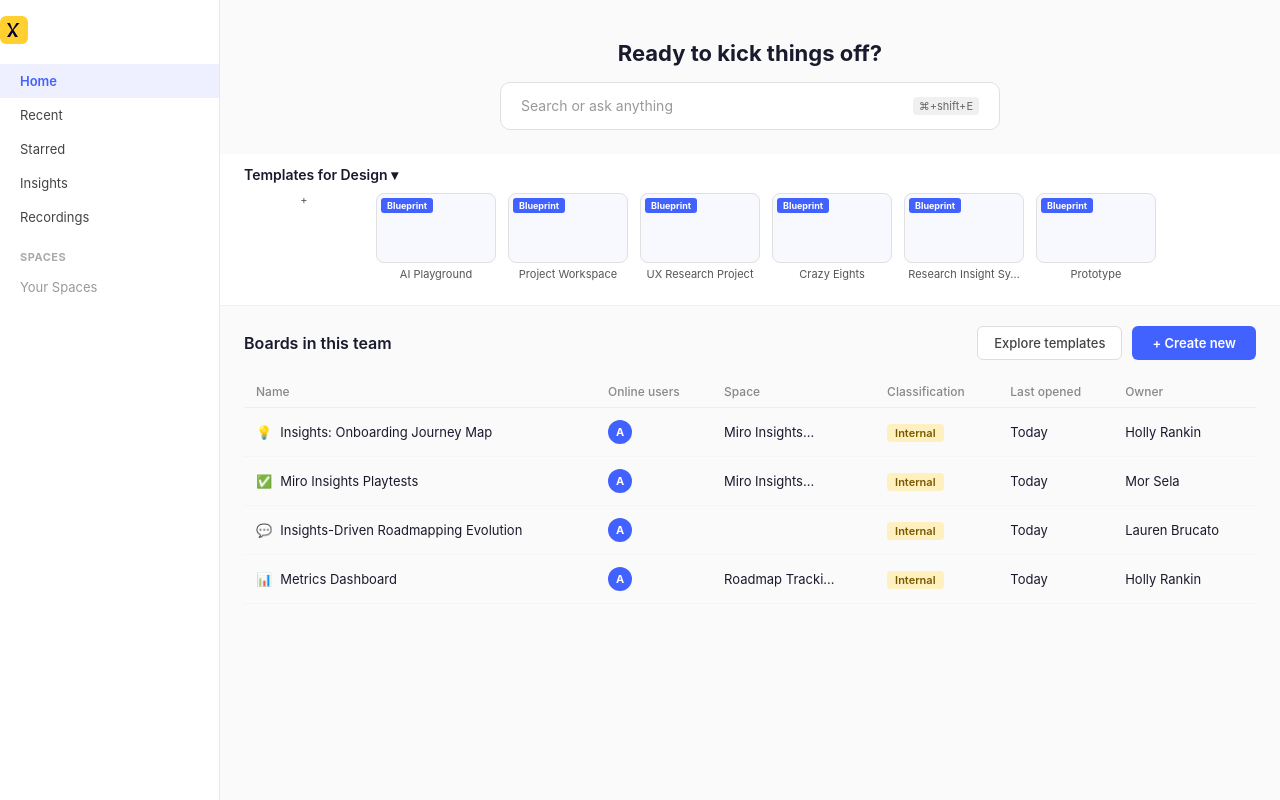
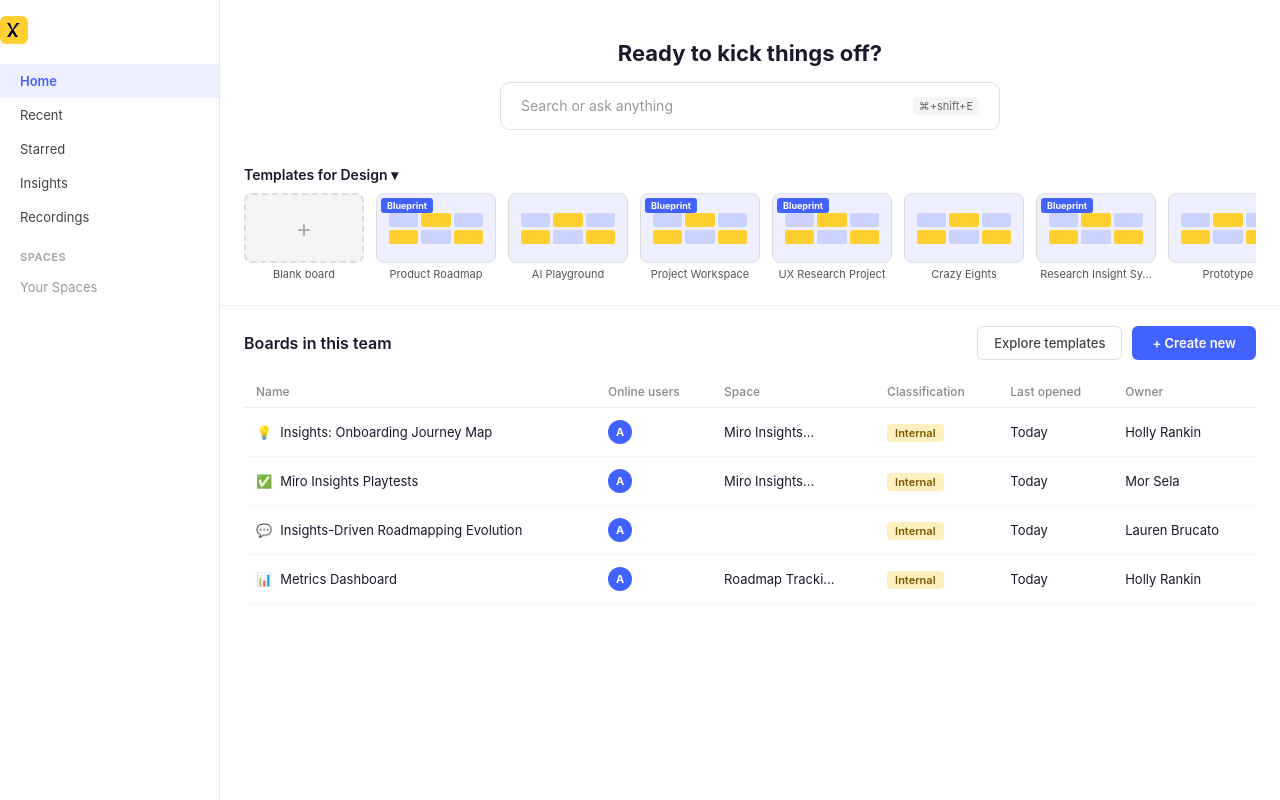
Before and after one commit to laurenbr-a11y/enriched-tables, a React (Vite) app: page / in a window 1280 px wide. Built offline with nearby package versions, Linux system fonts and the light colour scheme.

Commit message:
White backgrounds everywhere; Product Roadmap blueprint tile on home

```diff
--- a/src/App.css
+++ b/src/App.css
@@ -23,7 +23,7 @@
 .btn-share { background: #4262FF; color: #fff; padding: 6px 16px; border-radius: 6px; font-weight: 600; font-size: 13px; }
 
 /* ── Board screen ─────────────────────────────────────────── */
-.board-screen { height: 100vh; display: flex; flex-direction: column; background: #f5f5f5; }
+.board-screen { height: 100vh; display: flex; flex-direction: column; background: #fff; }
 .board-body { display: flex; flex: 1; overflow: hidden; }
 .board-content { flex: 1; display: flex; flex-direction: column; overflow: hidden; position: relative; }
 
@@ -40,12 +40,12 @@
 /* ── Toolbar ──────────────────────────────────────────────── */
 .board-toolbar { height: 44px; background: #fff; border-bottom: 1px solid #e8e8e8; display: flex; align-items: center; gap: 4px; padding: 0 12px; }
 .toolbar-icon { width: 32px; height: 32px; display: flex; align-items: center; justify-content: center; border-radius: 6px; cursor: pointer; font-size: 15px; color: #555; position: relative; }
-.toolbar-icon:hover { background: #f0f0f0; }
+.toolbar-icon:hover { background: #f5f5f5; }
 
 /* ── Import dropdown ──────────────────────────────────────── */
 .import-dropdown { position: absolute; top: 34px; left: 0; z-index: 100; background: #fff; border: 1px solid #e0e0e0; border-radius: 8px; box-shadow: 0 4px 16px rgba(0,0,0,.12); min-width: 160px; overflow: hidden; }
 .import-option { padding: 10px 14px; display: flex; align-items: center; gap: 10px; cursor: pointer; font-size: 13px; }
-.import-option:hover { background: #f5f5f5; }
+.import-option:hover { background: #fff; }
 .import-dot { width: 14px; height: 14px; border-radius: 3px; flex-shrink: 0; }
 
 /* ── Backlog table ─────────────────────────────────────────── */
@@ -53,7 +53,7 @@
 .backlog-table { width: 100%; border-collapse: collapse; background: #fff; font-size: 13px; }
 .backlog-table th { padding: 10px 14px; text-align: left; border-bottom: 2px solid #e8e8e8; color: #666; font-weight: 500; font-size: 12px; white-space: nowrap; position: sticky; top: 0; background: #fff; z-index: 1; }
 .backlog-table td { padding: 10px 14px; border-bottom: 1px solid #f0f0f0; vertical-align: middle; }
-.backlog-table tr:hover td { background: #fafafa; }
+.backlog-table tr:hover td { background: #fff; }
 .row-num { color: #bbb; font-size: 12px; width: 40px; text-align: center; }
 
 /* Enriched table */
@@ -62,7 +62,7 @@
 .backlog-table.enriched th.enriched-col { background: #f0f2ff !important; color: #4262FF; }
 .enriched-col-indicator { display: inline-block; width: 6px; height: 6px; background: #4262FF; border-radius: 50%; margin-right: 4px; }
 .add-col { width: 40px; text-align: center; color: #bbb; cursor: pointer; }
-.status-tag { background: #f0f0f0; color: #555; padding: 2px 8px; border-radius: 4px; font-size: 11px; }
+.status-tag { background: #f5f5f5; color: #555; padding: 2px 8px; border-radius: 4px; font-size: 11px; }
 .priority-badge { padding: 2px 8px; border-radius: 4px; font-size: 11px; font-weight: 600; }
 .p-high { background: #FFE8E8; color: #C00; }
 .p-medium { background: #FFF0D0; color: #A05000; }
@@ -90,7 +90,7 @@
 .templates-layout { display: flex; flex: 1; overflow: hidden; }
 .templates-sidebar { width: 200px; border-right: 1px solid #eee; padding: 12px 0; overflow-y: auto; flex-shrink: 0; }
 .tcat { padding: 8px 16px; font-size: 13px; color: #444; cursor: pointer; }
-.tcat:hover { background: #f5f5f5; }
+.tcat:hover { background: #fff; }
 .tcat.active { color: #4262FF; font-weight: 600; background: #EEF0FF; }
 .tcat-section { padding: 12px 16px 4px; font-size: 11px; font-weight: 700; color: #888; text-transform: uppercase; letter-spacing: 0.5px; }
 .templates-content { flex: 1; padding: 16px 24px; overflow-y: auto; }
@@ -123,11 +123,11 @@
 .blueprint-section-label { font-size: 11px; font-weight: 600; color: #888; text-transform: uppercase; padding: 6px 0 4px; }
 .blueprint-board { padding: 8px 10px; display: flex; align-items: center; gap: 8px; font-size: 13px; color: #444; border-radius: 6px; cursor: pointer; }
 .blueprint-board.active { background: #EEF0FF; color: #4262FF; font-weight: 600; }
-.blueprint-board:hover { background: #f5f5f5; }
+.blueprint-board:hover { background: #fff; }
 .btn-use-blueprint { width: 100%; background: #4262FF; color: #fff; padding: 12px; border-radius: 8px; font-size: 14px; font-weight: 600; cursor: pointer; }
 .btn-use-blueprint:hover { background: #3050e0; }
 .blueprint-right { width: 320px; flex-shrink: 0; }
-.blueprint-preview-area { background: #f0f0f0; border-radius: 8px; height: 180px; display: flex; align-items: center; justify-content: center; margin-bottom: 8px; overflow: hidden; }
+.blueprint-preview-area { background: #f5f5f5; border-radius: 8px; height: 180px; display: flex; align-items: center; justify-content: center; margin-bottom: 8px; overflow: hidden; }
 .bp-preview-grid { display: grid; grid-template-columns: repeat(4,1fr); gap: 6px; padding: 16px; width: 100%; }
 .bp-cell { height: 24px; background: #FFD02F; border-radius: 3px; }
 .bp-cell:nth-child(odd) { background: #e0e0e0; }
@@ -148,9 +148,9 @@
 .jira-url { color: #4262FF; font-size: 13px; }
 .jira-actions { display: flex; gap: 8px; }
 .btn-outline-sm { padding: 5px 12px; border: 1px solid #ddd; border-radius: 6px; font-size: 12px; background: #fff; color: #444; cursor: pointer; }
-.btn-outline-sm:hover { background: #f5f5f5; }
+.btn-outline-sm:hover { background: #fff; }
 .jira-search-row { display: flex; align-items: center; justify-content: space-between; padding: 12px 24px; }
-.jira-search { background: #f5f5f5; border: 1px solid #e0e0e0; border-radius: 6px; padding: 8px 12px; width: 400px; color: #999; font-size: 13px; }
+.jira-search { background: #fff; border: 1px solid #e0e0e0; border-radius: 6px; padding: 8px 12px; width: 400px; color: #999; font-size: 13px; }
 .toggle-label { display: flex; align-items: center; gap: 8px; font-size: 13px; color: #444; }
 .toggle { width: 36px; height: 20px; background: #4262FF; border-radius: 10px; position: relative; cursor: pointer; }
 .toggle::after { content: ''; position: absolute; width: 16px; height: 16px; background: #fff; border-radius: 50%; top: 2px; right: 2px; }
@@ -161,14 +161,14 @@
 .expand-icon { margin-right: 4px; color: #888; }
 .type-icon { font-size: 14px; }
 .av-sm { width: 24px; height: 24px; background: #e0e0e0; color: #555; font-size: 10px; font-weight: 700; border-radius: 50%; display: inline-flex; align-items: center; justify-content: center; }
-.status-badge { background: #f0f0f0; color: #555; padding: 2px 8px; border-radius: 4px; font-size: 11px; }
+.status-badge { background: #f5f5f5; color: #555; padding: 2px 8px; border-radius: 4px; font-size: 11px; }
 .jira-footer { display: flex; align-items: center; padding: 16px 24px; border-top: 1px solid #eee; gap: 12px; }
 .import-as-row { margin-left: auto; display: flex; align-items: center; gap: 10px; font-size: 13px; color: #666; }
 .import-as-select { position: relative; display: flex; align-items: center; gap: 6px; padding: 6px 12px; border: 1px solid #ddd; border-radius: 6px; cursor: pointer; background: #fff; font-size: 13px; }
 .import-as-icon { color: #4262FF; }
 .view-menu { position: absolute; bottom: 40px; right: 0; background: #fff; border: 1px solid #e0e0e0; border-radius: 8px; box-shadow: 0 4px 16px rgba(0,0,0,.12); min-width: 150px; overflow: hidden; z-index: 10; }
 .view-option { padding: 10px 14px; font-size: 13px; cursor: pointer; display: flex; justify-content: space-between; }
-.view-option:hover { background: #f5f5f5; }
+.view-option:hover { background: #fff; }
 .view-option.active { color: #4262FF; font-weight: 600; }
 
 /* ── Enrichment confirm modal ────────────────────────────── */
@@ -203,33 +203,36 @@
 .home-nav-item.active { color: #4262FF; font-weight: 600; background: #EEF0FF; }
 .home-nav-item.dim { color: #999; }
 .home-nav-section { padding: 12px 20px 2px; font-size: 11px; font-weight: 700; color: #aaa; text-transform: uppercase; letter-spacing: 0.5px; }
-.home-main { flex: 1; overflow-y: auto; background: #fafafa; }
+.home-main { flex: 1; overflow-y: auto; background: #fff; }
 .home-hero { text-align: center; padding: 40px 24px 24px; }
 .home-hero h2 { font-size: 22px; font-weight: 700; margin-bottom: 16px; }
 .home-search { background: #fff; border: 1px solid #e0e0e0; border-radius: 10px; padding: 14px 20px; max-width: 500px; margin: 0 auto; color: #999; display: flex; justify-content: space-between; font-size: 14px; cursor: text; }
-.kbd { font-size: 11px; background: #f0f0f0; padding: 2px 6px; border-radius: 4px; color: #666; }
+.kbd { font-size: 11px; background: #f5f5f5; padding: 2px 6px; border-radius: 4px; color: #666; }
 .templates-row { padding: 0 24px 20px; background: #fff; border-bottom: 1px solid #f0f0f0; }
 .templates-row-header { font-size: 14px; font-weight: 600; padding: 12px 0 10px; }
 .template-chips { display: flex; gap: 12px; overflow-x: auto; padding-bottom: 4px; }
 .template-chip { min-width: 120px; font-size: 11px; color: #555; text-align: center; cursor: pointer; }
 .template-chip:hover .template-thumb { border-color: #4262FF; }
-.template-chip.new .template-thumb { background: #f0f0f0; font-size: 24px; color: #aaa; display: flex; align-items: center; justify-content: center; border: 2px dashed #ddd; }
-.template-thumb { height: 70px; border: 1px solid #e0e0e0; border-radius: 8px; margin-bottom: 4px; background: #f8f8ff; overflow: hidden; position: relative; display: flex; align-items: center; justify-content: center; }
-.blueprint-badge { background: #4262FF; color: #fff; font-size: 9px; font-weight: 700; padding: 2px 6px; border-radius: 3px; position: absolute; top: 4px; left: 4px; }
+.template-thumb { height: 70px; border: 1px solid #e0e0e0; border-radius: 8px; margin-bottom: 4px; background: #eef0ff; overflow: hidden; position: relative; display: flex; align-items: center; justify-content: center; }
+.new-thumb { background: #f5f5f5 !important; font-size: 24px; color: #aaa; border: 2px dashed #ddd !important; }
+.blueprint-badge { background: #4262FF; color: #fff; font-size: 9px; font-weight: 700; padding: 2px 6px; border-radius: 3px; position: absolute; top: 4px; left: 4px; z-index: 1; }
+.thumb-grid { display: grid; grid-template-columns: repeat(3, 1fr); gap: 3px; padding: 12px; width: 100%; }
+.thumb-cell { height: 14px; background: rgba(66,98,255,.2); border-radius: 2px; }
+.thumb-cell:nth-child(even) { background: #FFD02F; }
 .boards-section { padding: 20px 24px; }
 .boards-header { display: flex; justify-content: space-between; align-items: center; margin-bottom: 16px; font-size: 16px; font-weight: 600; }
 .boards-actions { display: flex; gap: 10px; }
 .boards-table { width: 100%; border-collapse: collapse; font-size: 13px; }
 .boards-table th { text-align: left; padding: 8px 12px; color: #888; font-weight: 500; font-size: 12px; border-bottom: 1px solid #eee; }
 .boards-table td { padding: 12px 12px; border-bottom: 1px solid #f5f5f5; }
-.boards-table tr:hover td { background: #fafafa; }
+.boards-table tr:hover td { background: #fff; }
 .board-icon { margin-right: 8px; }
 
 /* ── Shared buttons ──────────────────────────────────────── */
 .btn-primary { background: #4262FF; color: #fff; padding: 8px 20px; border-radius: 6px; font-weight: 600; font-size: 13px; cursor: pointer; border: none; }
 .btn-primary:hover { background: #3050e0; }
 .btn-outline { background: #fff; color: #444; padding: 8px 16px; border-radius: 6px; font-weight: 500; font-size: 13px; cursor: pointer; border: 1px solid #ddd; }
-.btn-outline:hover { background: #f5f5f5; }
+.btn-outline:hover { background: #fff; }
 
 /* ── Restart hint ─────────────────────────────────────────── */
 .restart-hint { position: absolute; bottom: 16px; right: 20px; background: rgba(0,0,0,.6); color: #fff; font-size: 12px; padding: 6px 14px; border-radius: 20px; cursor: pointer; z-index: 10; }
--- a/src/App.jsx
+++ b/src/App.jsx
@@ -102,7 +102,15 @@
     { icon: '💬', name: 'Insights-Driven Roadmapping Evolution', mod: 'Yesterday', space: '', owner: 'Lauren Brucato', badge: 'Internal' },
     { icon: '📊', name: 'Metrics Dashboard', mod: 'Jan 31', space: 'Roadmap Tracki…', owner: 'Holly Rankin', badge: 'Internal' },
   ]
-  const templates = ['AI Playground', 'Project Workspace', 'UX Research Project', 'Crazy Eights', 'Research Insight Sy…', 'Prototype']
+  const templates = [
+    { label: 'Product Roadmap', blueprint: true, clickable: true },
+    { label: 'AI Playground', blueprint: false },
+    { label: 'Project Workspace', blueprint: true },
+    { label: 'UX Research Project', blueprint: true },
+    { label: 'Crazy Eights', blueprint: false },
+    { label: 'Research Insight Sy…', blueprint: true },
+    { label: 'Prototype', blueprint: false },
+  ]
 
   return (
     <div className="home-screen">
@@ -124,13 +132,16 @@
         <div className="templates-row">
           <div className="templates-row-header">Templates for Design ▾</div>
           <div className="template-chips">
-            <div className="template-chip new">+</div>
+            <div className="template-chip new"><div className="template-thumb new-thumb">+</div><span>Blank board</span></div>
             {templates.map(t => (
-              <div key={t} className="template-chip" onClick={t === 'Project Workspace' ? onNext : undefined} style={t === 'Project Workspace' ? { cursor: 'pointer' } : {}}>
+              <div key={t.label} className="template-chip" onClick={t.clickable ? onNext : undefined} style={t.clickable ? { cursor: 'pointer' } : {}}>
                 <div className="template-thumb">
-                  <div className="blueprint-badge">Blueprint</div>
+                  {t.blueprint && <div className="blueprint-badge">Blueprint</div>}
+                  <div className="thumb-grid">
+                    {[...Array(6)].map((_, i) => <div key={i} className="thumb-cell" />)}
+                  </div>
                 </div>
-                <span>{t}</span>
+                <span>{t.label}</span>
               </div>
             ))}
           </div>
--- a/src/index.css
+++ b/src/index.css
@@ -4,7 +4,7 @@
   font-family: -apple-system, BlinkMacSystemFont, 'Segoe UI', Roboto, sans-serif;
   font-size: 14px;
   color: #1a1a2e;
-  background: #f5f5f5;
+  background: #fff;
   overflow: hidden;
   height: 100vh;
 }
```
